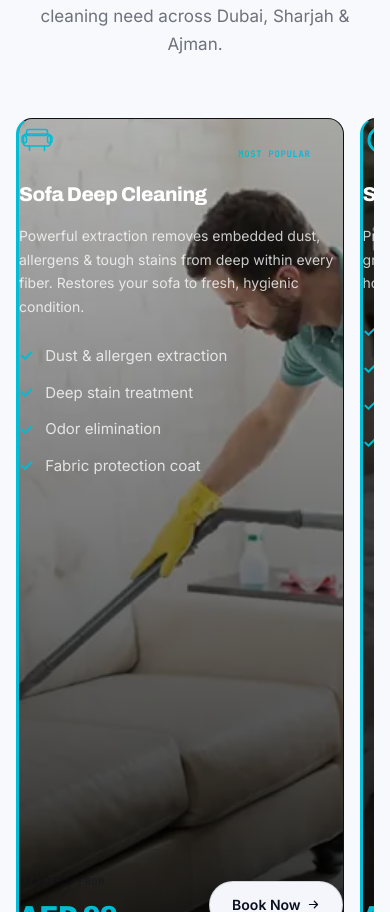
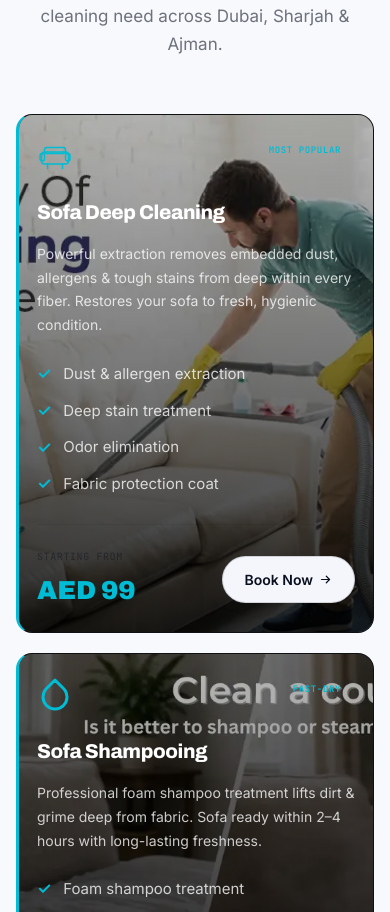
Before and after one commit to asadali7755/sofa-care-UAE-web, a Next.js app: page / in a window 390 px wide. Shown: the part 1088-2000 px from the top of the page. Built offline with nearby package versions, Linux system fonts and the light colour scheme.

Commit message:
fix(mobile): vertical card stack + slide-in animation + hero no white box

```diff
--- a/app/components/Hero.tsx
+++ b/app/components/Hero.tsx
@@ -82,8 +82,8 @@ export default function Hero() {
             </span>
           </div>
 
-          <h2 className="reveal reveal-delay-3" style={{ fontSize: 'clamp(13px, 1vw, 15px)', fontWeight: 600, color: '#000000', maxWidth: 480, lineHeight: 1.65, marginBottom: 24, fontFamily: 'var(--font-sans)', background: 'rgba(255,255,255,0.82)', padding: '10px 14px', borderRadius: 8, backdropFilter: 'blur(4px)' }}>
-            Al Haya Sofa Care UAE brings <em style={{ fontFamily: 'var(--font-serif)', color: '#0a0f1e', fontStyle: 'italic' }}>professional sofa cleaning</em> to your doorstep in Dubai, Sharjah &amp; Ajman. Advanced equipment, eco-friendly solutions, fast-dry results.
+          <h2 className="reveal reveal-delay-3" style={{ fontSize: 'clamp(13px, 1vw, 15px)', fontWeight: 500, color: 'rgba(255,255,255,0.92)', maxWidth: 480, lineHeight: 1.7, marginBottom: 24, fontFamily: 'var(--font-sans)', textShadow: '0 1px 6px rgba(0,0,0,0.65)' }}>
+            Al Haya Sofa Care UAE brings <em style={{ fontFamily: 'var(--font-serif)', color: '#89CFF0', fontStyle: 'italic', fontWeight: 600 }}>professional sofa cleaning</em> to your doorstep in Dubai, Sharjah &amp; Ajman. Advanced equipment, eco-friendly solutions, fast-dry results.
           </h2>
 
           <div className="reveal reveal-delay-4" style={{ display: 'flex', gap: 12, flexWrap: 'wrap', marginBottom: 32 }}>
--- a/app/components/ServicesPreview.tsx
+++ b/app/components/ServicesPreview.tsx
@@ -229,7 +229,7 @@ export default function ServicesPreview() {
           {services.map((s, i) => (
             <div
               key={s.title}
-              className={`card reveal reveal-delay-${(i % 3) + 1}${('bgImage' in s && s.bgImage) ? ' card-dark-bg' : ''}`}
+              className={`card reveal reveal-delay-${(i % 3) + 1} card-slide-${i % 2 === 0 ? 'left' : 'right'}${('bgImage' in s && s.bgImage) ? ' card-dark-bg' : ''}`}
               style={{ position: 'relative', padding: '40px 36px', borderLeft: `3px solid ${s.tagColor}`, display: 'flex', flexDirection: 'column', overflow: 'hidden' }}
             >
               {('bgImage' in s && s.bgImage) && (
--- a/app/globals.css
+++ b/app/globals.css
@@ -601,28 +601,29 @@ select.form-input option { background: var(--bg-raised); }
   .serve-dubai-header { display: none !important; }
 }
 
-/* ─── Services grid: horizontal scroll carousel on mobile ─── */
+/* ─── Services grid: vertical stack on mobile ─── */
 @media (max-width: 768px) {
   .services-grid {
-    display: flex !important;
-    flex-direction: row !important;
-    overflow-x: scroll !important;
-    scroll-snap-type: x mandatory !important;
-    gap: 16px !important;
-    padding: 4px 4px 24px !important;
-    -webkit-overflow-scrolling: touch !important;
-    scrollbar-width: none !important;
-    grid-template-columns: unset !important;
+    display: grid !important;
+    grid-template-columns: 1fr !important;
+    gap: 20px !important;
+    overflow-x: unset !important;
   }
-  .services-grid::-webkit-scrollbar { display: none !important; }
-  .services-grid > div {
-    flex: 0 0 84vw !important;
-    min-width: 84vw !important;
-    scroll-snap-align: start !important;
-    min-height: 460px !important;
+
+  /* Slide-in from left/right on scroll — mobile only */
+  .card-slide-left:not(.in) {
+    opacity: 0;
+    transform: translateX(-48px) !important;
   }
-  .services-grid .card {
-    padding: 0 !important;
+  .card-slide-right:not(.in) {
+    opacity: 0;
+    transform: translateX(48px) !important;
+  }
+  .card-slide-left.in,
+  .card-slide-right.in {
+    opacity: 1 !important;
+    transform: translateX(0) !important;
+    transition: opacity 0.55s ease, transform 0.55s cubic-bezier(0.2, 0.7, 0.2, 1) !important;
   }
 }
 
@@ -643,12 +644,6 @@ select.form-input option { background: var(--bg-raised); }
 html, body { overflow-x: hidden !important; max-width: 100vw; }
 section, footer, nav { overflow-x: hidden; }
 
-/* ─── Services carousel: allow horizontal scroll ─── */
-@media (max-width: 768px) {
-  #services-preview { overflow-x: visible !important; }
-  #services-preview .container-x { overflow-x: visible !important; }
-  #services-preview .services-grid { overflow-x: scroll !important; }
-}
 
 /* ─── Testimonials cards: no horizontal scroll ─── */
 @media (max-width: 768px) {
```
